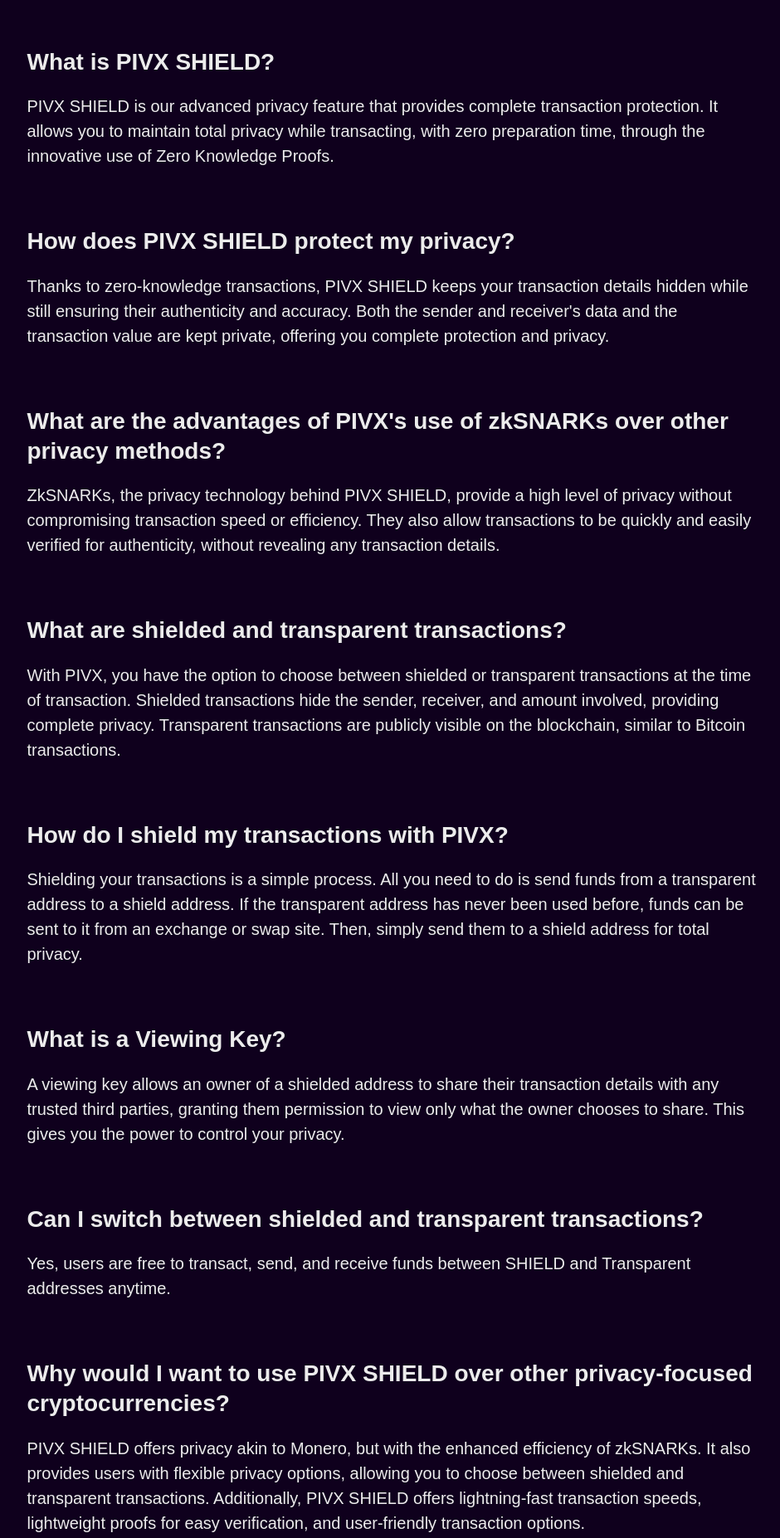
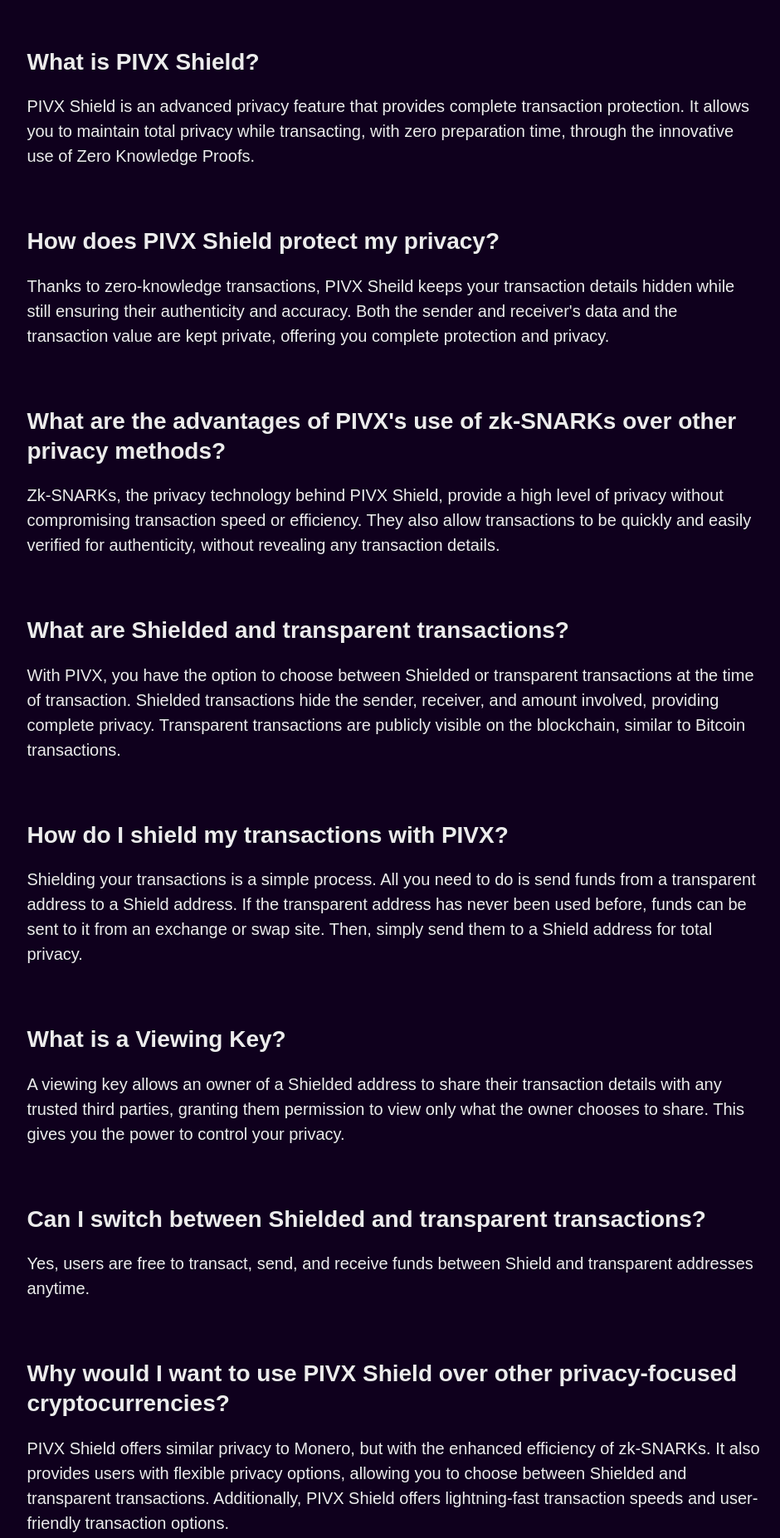
Before and after one commit to digitalocean/sample-html, a plain HTML site: page index.html in a window 1280 px wide. Shown: the part 4379-6233 px from the top of the page at 83% size, without its empty margins (165-1105 px from the left). Drawn offline with nearby package versions, Linux system fonts and the light colour scheme; a script that the page names is missing.

Commit message:
updates to content

```diff
--- a/index.html
+++ b/index.html
@@ -122,36 +122,36 @@
           </div>
         </div>
         <div class="faq-item">
-          <div class="faq-q">What is PIVX SHIELD?</div>
-          <div class="faq-a">PIVX SHIELD is our advanced privacy feature that provides complete transaction protection. It allows you to maintain total privacy while transacting, with zero preparation time, through the innovative use of Zero Knowledge Proofs.</div>
+          <div class="faq-q">What is PIVX Shield?</div>
+          <div class="faq-a">PIVX Shield is an advanced privacy feature that provides complete transaction protection. It allows you to maintain total privacy while transacting, with zero preparation time, through the innovative use of Zero Knowledge Proofs.</div>
         </div>
         <div class="faq-item">
-          <div class="faq-q">How does PIVX SHIELD protect my privacy?</div>
-          <div class="faq-a">Thanks to zero-knowledge transactions, PIVX SHIELD keeps your transaction details hidden while still ensuring their authenticity and accuracy. Both the sender and receiver&#x27;s data and the transaction value are kept private, offering you complete protection and privacy.</div>
+          <div class="faq-q">How does PIVX Shield protect my privacy?</div>
+          <div class="faq-a">Thanks to zero-knowledge transactions, PIVX Sheild keeps your transaction details hidden while still ensuring their authenticity and accuracy. Both the sender and receiver&#x27;s data and the transaction value are kept private, offering you complete protection and privacy.</div>
         </div>
         <div class="faq-item">
-          <div class="faq-q">What are the advantages of PIVX&#x27;s use of zkSNARKs over other privacy methods?</div>
-          <div class="faq-a">ZkSNARKs, the privacy technology behind PIVX SHIELD, provide a high level of privacy without compromising transaction speed or efficiency. They also allow transactions to be quickly and easily verified for authenticity, without revealing any transaction details.</div>
+          <div class="faq-q">What are the advantages of PIVX&#x27;s use of zk-SNARKs over other privacy methods?</div>
+          <div class="faq-a">Zk-SNARKs, the privacy technology behind PIVX Shield, provide a high level of privacy without compromising transaction speed or efficiency. They also allow transactions to be quickly and easily verified for authenticity, without revealing any transaction details.</div>
         </div>
         <div class="faq-item">
-          <div class="faq-q">What are shielded and transparent transactions?</div>
-          <div class="faq-a">With PIVX, you have the option to choose between shielded or transparent transactions at the time of transaction. Shielded transactions hide the sender, receiver, and amount involved, providing complete privacy. Transparent transactions are publicly visible on the blockchain, similar to Bitcoin transactions.</div>
+          <div class="faq-q">What are Shielded and transparent transactions?</div>
+          <div class="faq-a">With PIVX, you have the option to choose between Shielded or transparent transactions at the time of transaction. Shielded transactions hide the sender, receiver, and amount involved, providing complete privacy. Transparent transactions are publicly visible on the blockchain, similar to Bitcoin transactions.</div>
         </div>
         <div class="faq-item">
           <div class="faq-q">How do I shield my transactions with PIVX?</div>
-          <div class="faq-a">Shielding your transactions is a simple process. All you need to do is send funds from a transparent address to a shield address. If the transparent address has never been used before, funds can be sent to it from an exchange or swap site. Then, simply send them to a shield address for total privacy.</div>
+          <div class="faq-a">Shielding your transactions is a simple process. All you need to do is send funds from a transparent address to a Shield address. If the transparent address has never been used before, funds can be sent to it from an exchange or swap site. Then, simply send them to a Shield address for total privacy.</div>
         </div>
         <div class="faq-item">
           <div class="faq-q">What is a Viewing Key?</div>
-          <div class="faq-a">A viewing key allows an owner of a shielded address to share their transaction details with any trusted third parties, granting them permission to view only what the owner chooses to share. This gives you the power to control your privacy.</div>
+          <div class="faq-a">A viewing key allows an owner of a Shielded address to share their transaction details with any trusted third parties, granting them permission to view only what the owner chooses to share. This gives you the power to control your privacy.</div>
         </div>
         <div class="faq-item">
-          <div class="faq-q">Can I switch between shielded and transparent transactions?</div>
-          <div class="faq-a">Yes, users are free to transact, send, and receive funds between SHIELD and Transparent addresses anytime.</div>
+          <div class="faq-q">Can I switch between Shielded and transparent transactions?</div>
+          <div class="faq-a">Yes, users are free to transact, send, and receive funds between Shield and transparent addresses anytime.</div>
         </div>
         <div class="faq-item">
-          <div class="faq-q">Why would I want to use PIVX SHIELD over other privacy-focused cryptocurrencies?</div>
-          <div class="faq-a">PIVX SHIELD offers privacy akin to Monero, but with the enhanced efficiency of zkSNARKs. It also provides users with flexible privacy options, allowing you to choose between shielded and transparent transactions. Additionally, PIVX SHIELD offers lightning-fast transaction speeds, lightweight proofs for easy verification, and user-friendly transaction options.</div>
+          <div class="faq-q">Why would I want to use PIVX Shield over other privacy-focused cryptocurrencies?</div>
+          <div class="faq-a">PIVX Shield offers similar privacy to Monero, but with the enhanced efficiency of zk-SNARKs. It also provides users with flexible privacy options, allowing you to choose between Shielded and transparent transactions. Additionally, PIVX Shield offers lightning-fast transaction speeds and user-friendly transaction options.</div>
         </div>
       </div>
     </div>
```
Also changed, not shown: README.md (deleted).
